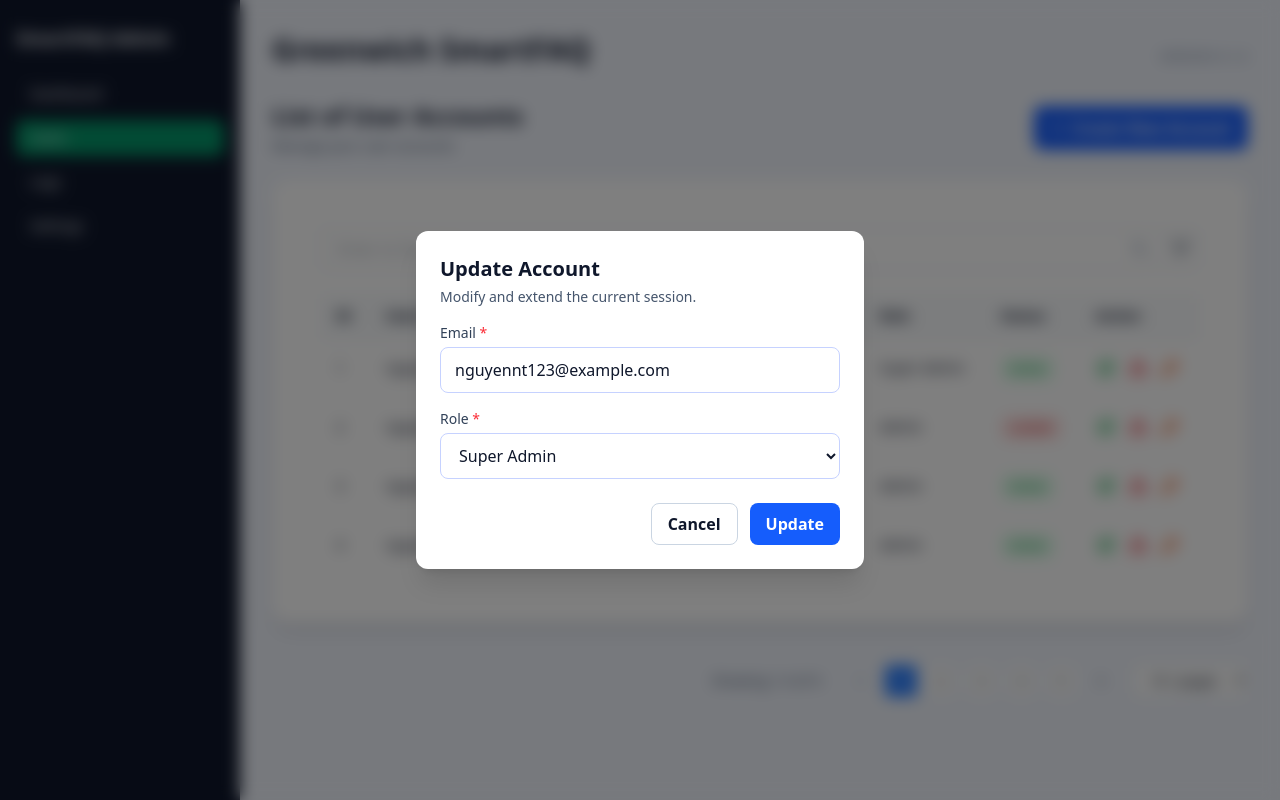
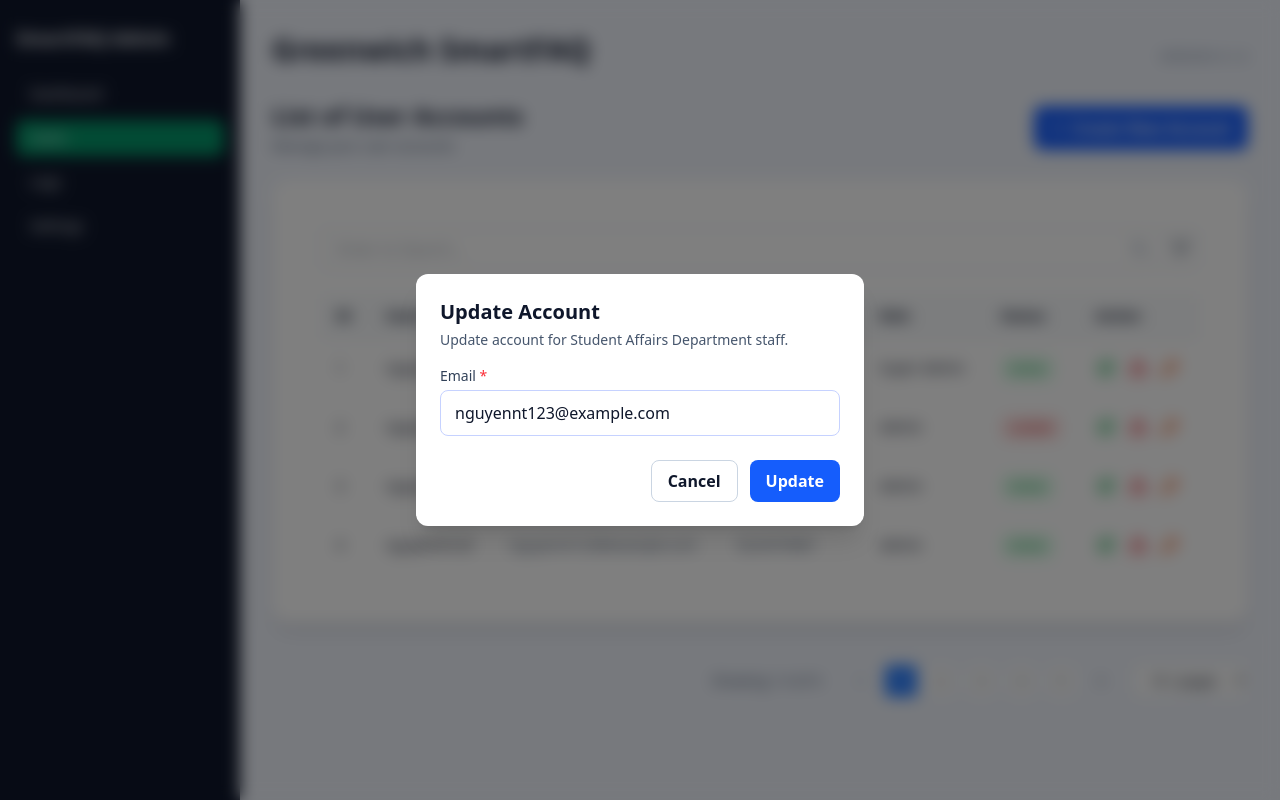
Before and after one commit to khoanguyen-st/SmartFAQ, a React (Vite) app in the folder apps/web-admin/: page /users in a window 1280 px wide. Both pictures are taken after a click on the button 1105 px from the left and 368 px from the top of the page. Built offline with nearby package versions, Linux system fonts and the light colour scheme.

Commit message:
feat: [SF-48] CLONE - WEB - SYSTEM - ADMIN - Implement User Management

```diff
--- a/apps/web-admin/src/components/users/UserDialog.tsx
+++ b/apps/web-admin/src/components/users/UserDialog.tsx
@@ -1,25 +1,21 @@
-import { useState, useEffect } from "react";
+import { useState, useEffect, type FormEvent } from "react";
 import {
   Button,
   Input,
-  Select,
   Dialog,
   DialogHeader,
   DialogTitle,
   DialogDescription,
   DialogFooter,
 } from "../ui";
-import type { CreateUserRequest, UpdateUserRequest, UserRole } from "../../types/user";
+import type { CreateUserRequest, UpdateUserRequest } from "../../types/user";
 import type { UserDialogProps } from "../../interfaces/UserDialogProps";
-
-const ROLES: UserRole[] = ["Super Admin", "Admin"];
 
 const UserDialog = ({ open, onClose, onSubmit, user, mode }: UserDialogProps) => {
   const [formData, setFormData] = useState({
     username: "",
     email: "",
     password: "",
-    role: "Staff" as UserRole,
   });
 
   const [errors, setErrors] = useState<Record<string, string>>({});
@@ -32,14 +28,12 @@ const UserDialog = ({ open, onClose, onSubmit, user, mode }: UserDialogProps) =>
           username: user.username,
           email: user.email,
           password: "",
-          role: user.role,
         });
       } else {
         setFormData({
           username: "",
           email: "",
           password: "",
-          role: "Admin",
         });
       }
       setErrors({});
@@ -49,16 +43,20 @@ const UserDialog = ({ open, onClose, onSubmit, user, mode }: UserDialogProps) =>
   const validateForm = (): boolean => {
     const newErrors: Record<string, string> = {};
 
-    if (mode === "create") {
+    // Email validation for both create and update
     if (!formData.email.trim()) {
       newErrors.email = "Email is required";
     } else if (!/^[^\s@]+@[^\s@]+\.[^\s@]+$/.test(formData.email)) {
       newErrors.email = "Invalid email format";
     }
-    } else {
-      // Update mode - only validate if fields are provided
-      if (formData.email && !/^[^\s@]+@[^\s@]+\.[^\s@]+$/.test(formData.email)) {
-        newErrors.email = "Invalid email format";
+
+    // Username validation for create mode
+    if (mode === "create") {
+      if (!formData.username.trim()) {
+        newErrors.username = "Username is required";
+      }
+      if (!formData.password.trim()) {
+        newErrors.password = "Password is required";
       }
     }
 
@@ -66,7 +64,7 @@ const UserDialog = ({ open, onClose, onSubmit, user, mode }: UserDialogProps) =>
     return Object.keys(newErrors).length === 0;
   };
 
-  const handleSubmit = async (e: React.FormEvent) => {
+  const handleSubmit = async (e: FormEvent) => {
     e.preventDefault();
 
     if (!validateForm()) return;
@@ -75,16 +73,15 @@ const UserDialog = ({ open, onClose, onSubmit, user, mode }: UserDialogProps) =>
     try {
       if (mode === "create") {
         await onSubmit({
-          username: formData.email.split('@')[0], // Generate username from email
+          username: formData.username,
           email: formData.email,
-          password: "TempPass123!", // Temporary password
-          role: formData.role,
+          password: formData.password,
         } as CreateUserRequest);
       } else {
-        const updateData: UpdateUserRequest = {};
-        if (formData.username !== user?.username) updateData.username = formData.username;
-        if (formData.email !== user?.email) updateData.email = formData.email;
-        if (formData.role !== user?.role) updateData.role = formData.role;
+        const updateData: UpdateUserRequest = {
+          username: formData.username,
+          email: formData.email,
+        };
 
         await onSubmit(updateData);
       }
@@ -106,8 +103,8 @@ const UserDialog = ({ open, onClose, onSubmit, user, mode }: UserDialogProps) =>
           </DialogTitle>
           <DialogDescription>
             {mode === "create"
-              ? "Modify and extend the current session."
-              : "Modify and extend the current session."}
+              ? "Create account for Student Affairs Department staff."
+              : "Update account for Student Affairs Department staff."}
           </DialogDescription>
         </DialogHeader>
 
@@ -130,23 +127,45 @@ const UserDialog = ({ open, onClose, onSubmit, user, mode }: UserDialogProps) =>
             )}
           </div>
 
+          {mode === "create" && (
+            <>
               <div>
-            <label htmlFor="role" className="block text-sm font-medium text-slate-700 mb-1">
-              Role <span className="text-red-500">*</span>
+                <label htmlFor="username" className="block text-sm font-medium text-slate-700 mb-1">
+                  Username <span className="text-red-500">*</span>
                 </label>
-            <Select
-              id="role"
-              value={formData.role}
-              onChange={(e) => setFormData({ ...formData, role: e.target.value as UserRole })}
+                <Input
+                  id="username"
+                  type="text"
+                  placeholder="Enter username"
+                  value={formData.username}
+                  onChange={(e) => setFormData({ ...formData, username: e.target.value })}
+                  error={!!errors.username}
                   disabled={isSubmitting}
-            >
-              {ROLES.map((role) => (
-                <option key={role} value={role}>
-                  {role}
-                </option>
-              ))}
-            </Select>
+                />
+                {errors.username && (
+                  <p className="mt-1 text-sm text-red-600">{errors.username}</p>
+                )}
               </div>
+
+              <div>
+                <label htmlFor="password" className="block text-sm font-medium text-slate-700 mb-1">
+                  Password <span className="text-red-500">*</span>
+                </label>
+                <Input
+                  id="password"
+                  type="password"
+                  placeholder="Enter password"
+                  value={formData.password}
+                  onChange={(e) => setFormData({ ...formData, password: e.target.value })}
+                  error={!!errors.password}
+                  disabled={isSubmitting}
+                />
+                {errors.password && (
+                  <p className="mt-1 text-sm text-red-600">{errors.password}</p>
+                )}
+              </div>
+            </>
+          )}
 
           {errors.submit && (
             <div className="rounded-lg bg-red-50 p-3 text-sm text-red-800">
```
Lines whose indentation alone changed are shown as unchanged.
